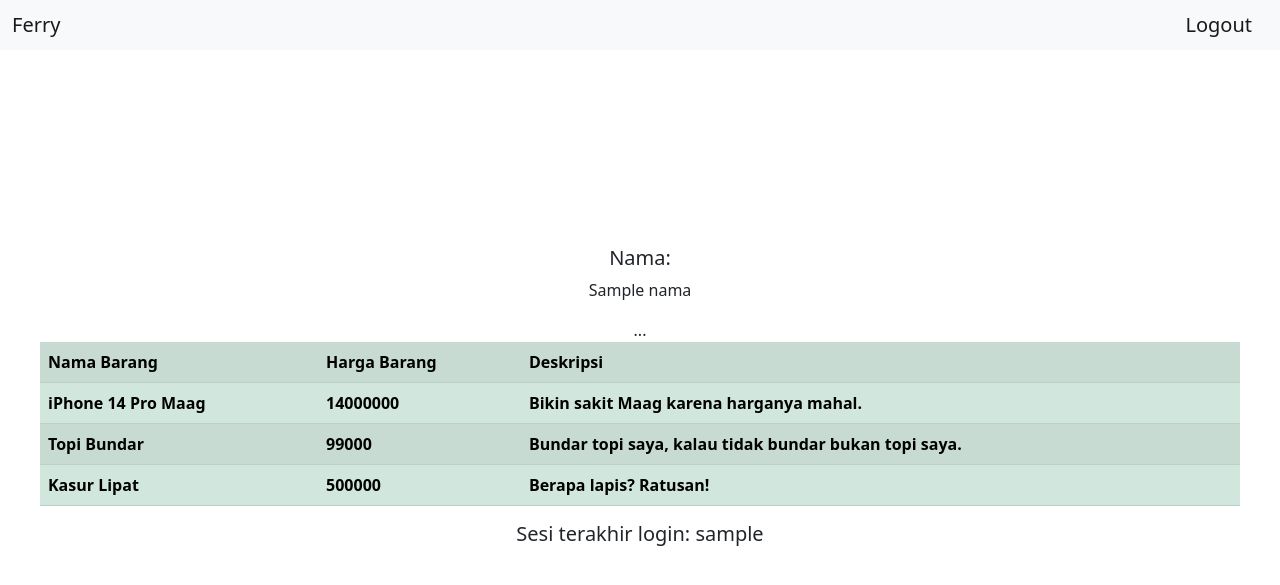
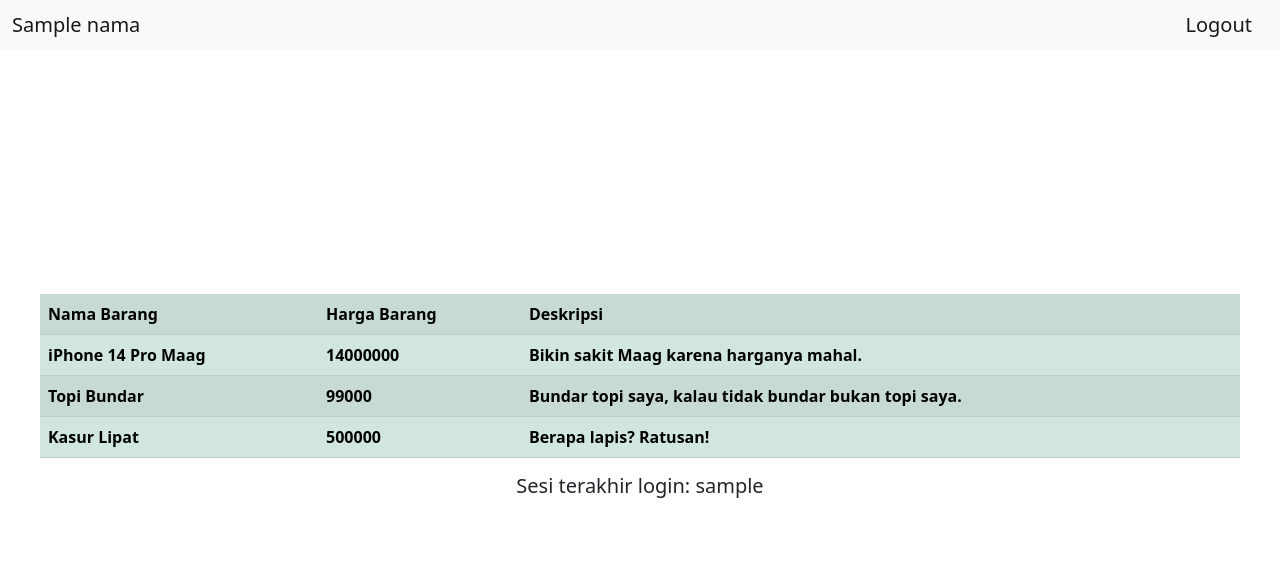
Before and after one commit to ferryhieronimus/django-repo-pbp, a Django app: template wishlist/templates/wishlist.html in a window 1280 px wide. Shown: the top 585 px of the page. Run offline with Django 4.2, Linux system fonts and the light colour scheme; data comes from the database, SQL or seed files in the repository; tables that the repository leaves empty hold one stand-in row (values such as "Sample post"); the template is opened without the code that fills it: values that come from a table or form of the project are taken from there, most other values are stand-ins (such as "Sample title", 1, 10 or a date in 2020); lists and menus that the app fills with data are empty.

Commit message:
Fixing lab 4

```diff
--- a/templates/base.html
+++ b/templates/base.html
@@ -12,12 +12,6 @@
 </head>
 
 <body class="vh-100 d-flex flex-column justify-content-center align-items-center" style="padding: 50px 40px">
-  <nav class="navbar bg-light fixed-top">
-    <div class="container-fluid">
-      <span class="navbar-brand mb-0 h1">Ferry</span>
-      <a class="navbar-brand mb-0 h1" href="{% url 'wishlist:logout' %}">Logout</a>
-    </div>
-  </nav>
   {% block content %}
   {% endblock content %}
 </body>
--- a/wishlist/templates/wishlist.html
+++ b/wishlist/templates/wishlist.html
@@ -1,8 +1,13 @@
 {% extends 'base.html' %}
 
 {% block content %}
-<h5>Nama: </h5>
-<p>{{nama}}</p>
+
+<nav class="navbar bg-light fixed-top">
+    <div class="container-fluid">
+      <span class="navbar-brand mb-0 h1">{{nama}}</span>
+      <a class="navbar-brand mb-0 h1" href="{% url 'wishlist:logout' %}">Logout</a>
+    </div>
+</nav>
 
 <table class="table table-success table-striped">
     <tr>
@@ -18,7 +23,6 @@
             <th>{{barang.deskripsi}}</th>
         </tr>
 {% endfor %}
-...
 
 </table>
 <h5>Sesi terakhir login: {{ last_login }}</h5>
```
